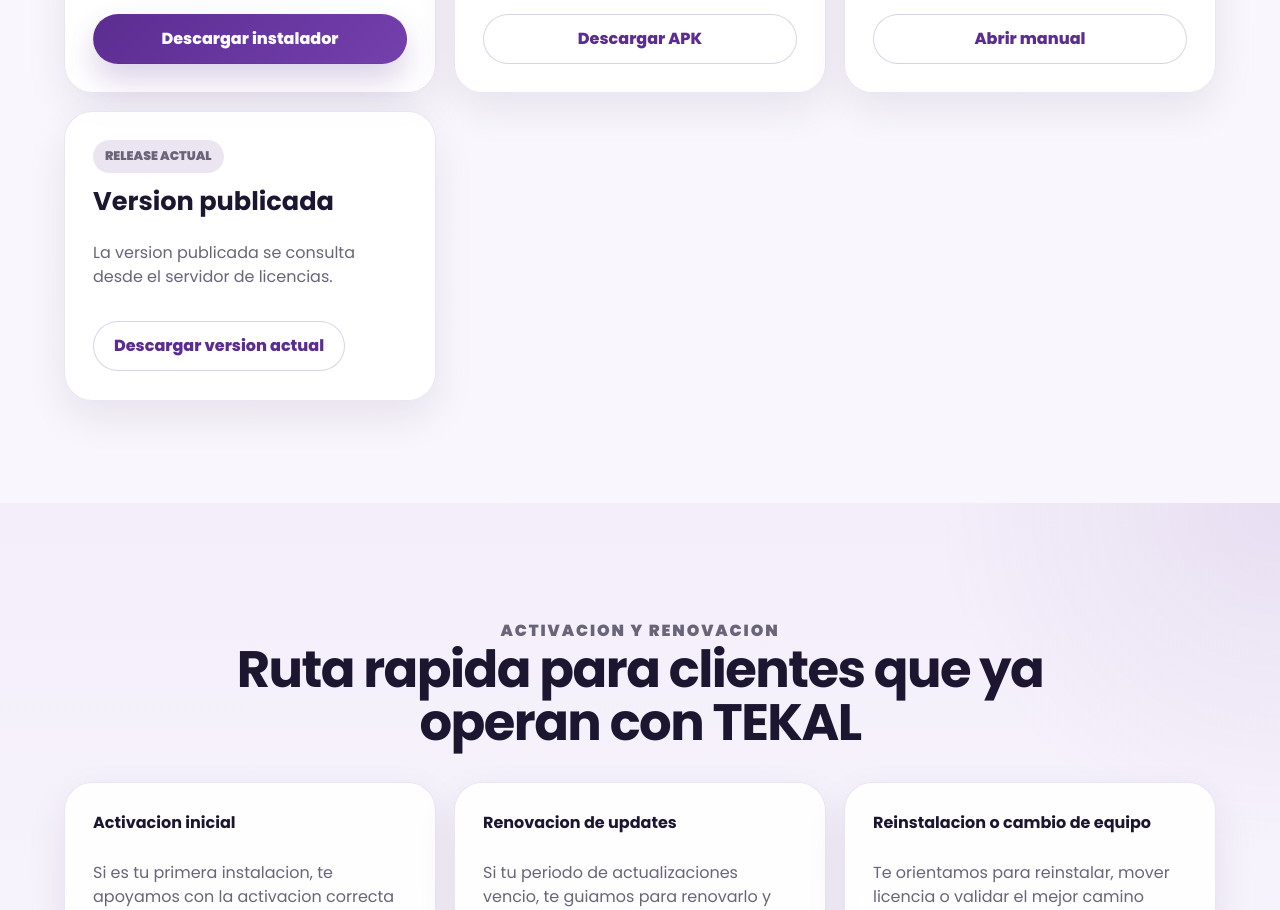
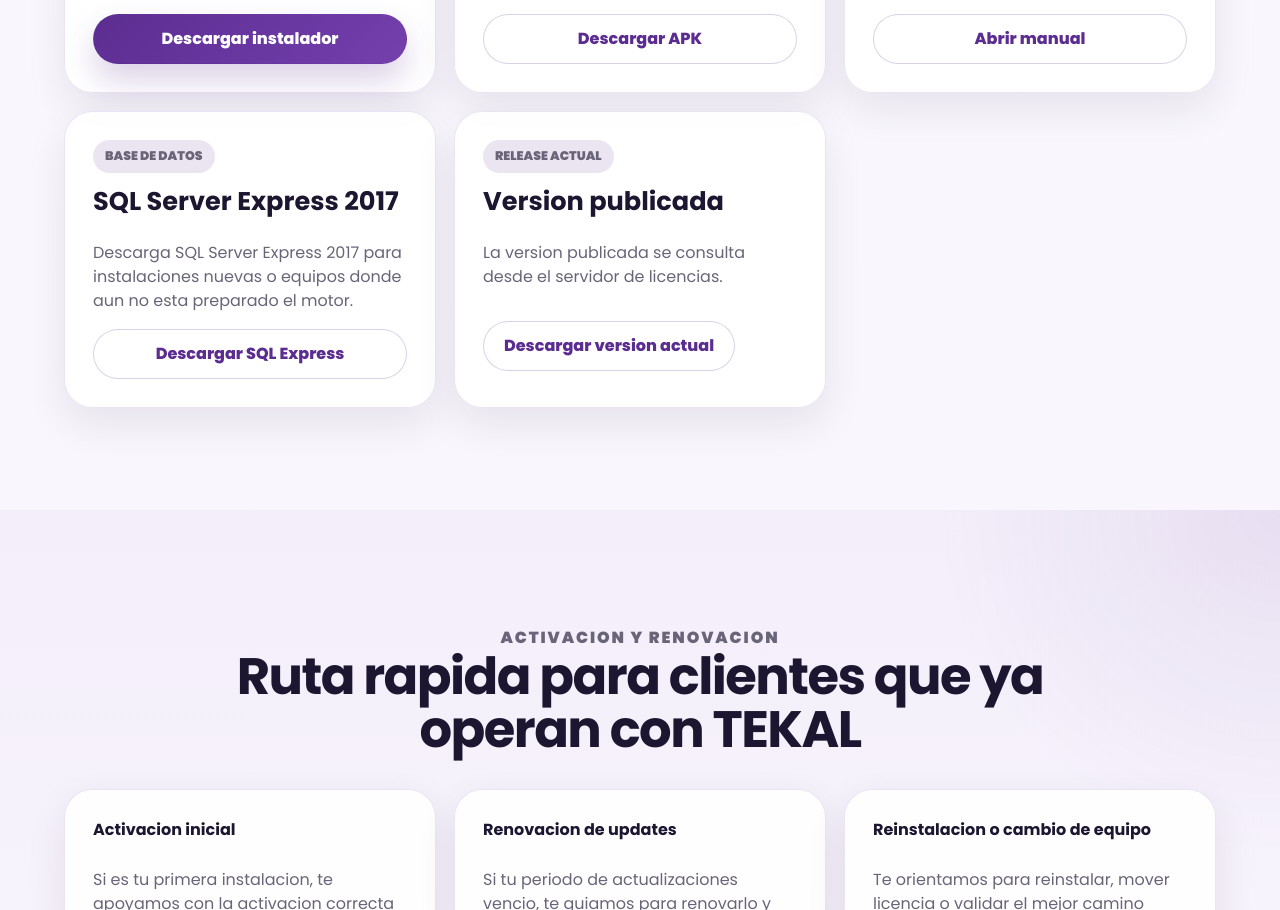
Before and after one commit to Zpartmax/tekal, a plain HTML site: page descargas.html in a window 1280 px wide. Shown: the part 1340-2250 px from the top of the page. Drawn offline with Linux system fonts and the light colour scheme; no server answers.

Commit message:
add sql express link to downloads

```diff
--- a/descargas.html
+++ b/descargas.html
@@ -86,6 +86,15 @@
           </article>
 
           <article class="support-card">
+            <p class="support-kicker">Base de datos</p>
+            <h3>SQL Server Express 2017</h3>
+            <p>Descarga SQL Server Express 2017 para instalaciones nuevas o equipos donde aun no esta preparado el motor.</p>
+            <a class="button secondary" href="https://www.microsoft.com/es-es/download/details.aspx?id=55994" target="_blank" rel="noopener">
+              Descargar SQL Express
+            </a>
+          </article>
+
+          <article class="support-card">
             <p class="support-kicker">Release actual</p>
             <h3>Version publicada</h3>
             <p id="release-status">Consultando release publicada...</p>
```
Also changed, not shown: portal.html (+7 -0 lines).
